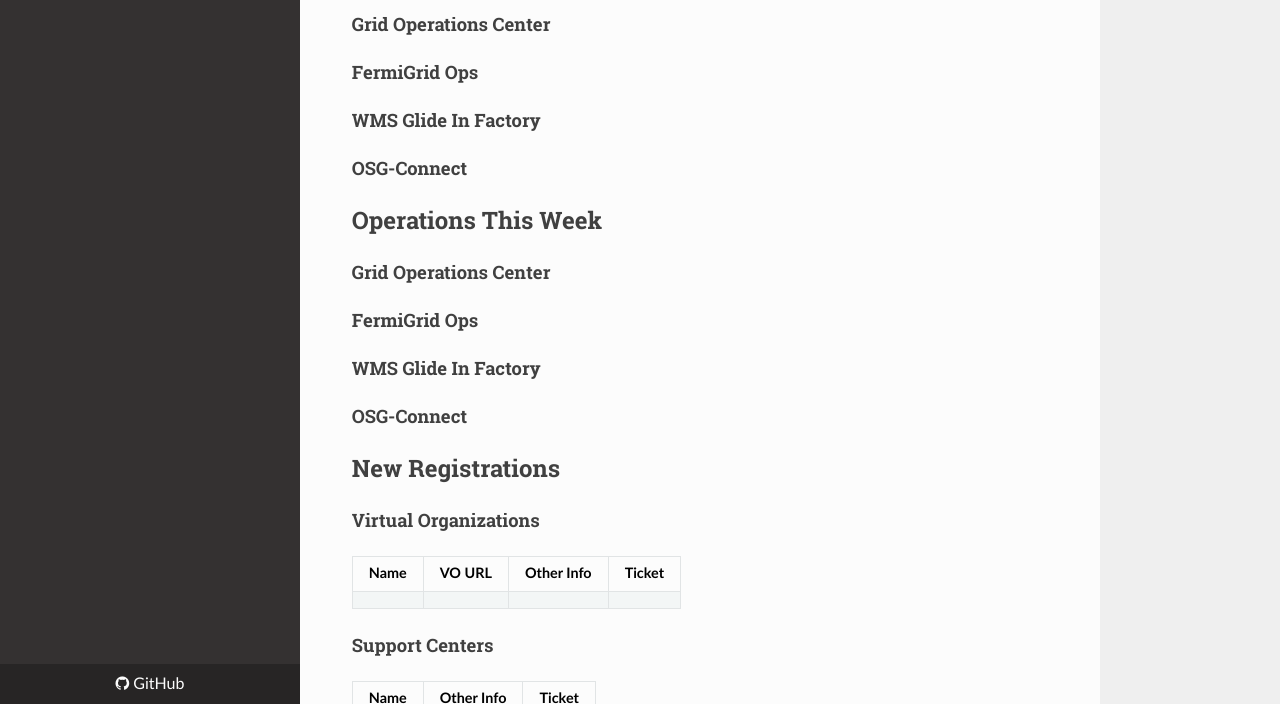
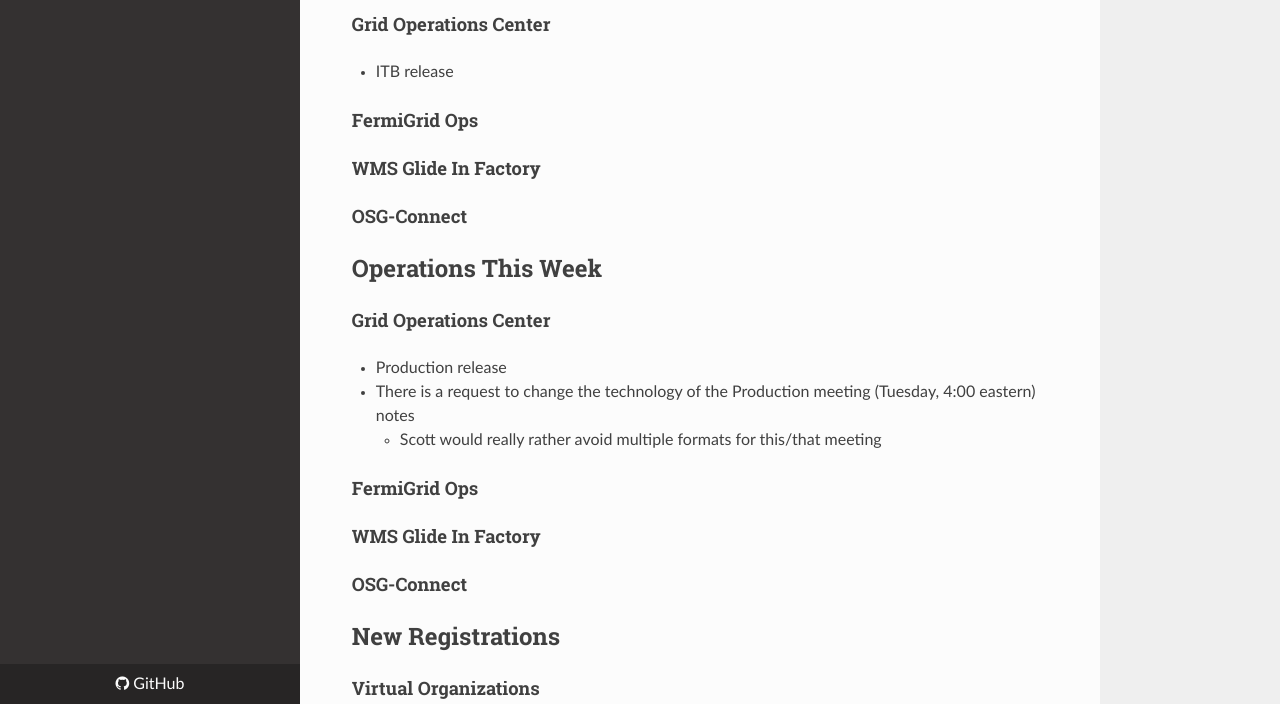
Before and after one commit to osg-htc/operations, an MkDocs documentation site: the page built from docs/WeeklyMinutes/10Apr2017.md, in a window 1280 px wide and 900 px high, scrolled down 1488 px, cut to the strip 196-900 px from the top of the window. Built offline with MkDocs 1.6.1, drawn with Linux system fonts in a browser that asks for light colours; nearby versions of some CDN libraries; old or Windows-style settings are respelled for this version of MkDocs.

Commit message:
Update 10Apr2017.md

```diff
--- a/docs/WeeklyMinutes/10Apr2017.md
+++ b/docs/WeeklyMinutes/10Apr2017.md
@@ -17,6 +17,7 @@
    * <img src="http://osg-flock.grid.iu.edu/monitoring/condor/condor_7day.png" width='630' height='390'  /><br>
 
 #### Grid Operations Center
+   * ITB release
 
 #### FermiGrid Ops
 
@@ -27,6 +28,9 @@
 ## Operations This Week
 
 #### Grid Operations Center
+   * Production release
+   * There is a request to change the technology of the Production meeting (Tuesday, 4:00 eastern) notes
+      * Scott would really rather avoid multiple formats for this/that meeting
 
 #### FermiGrid Ops
 
```
